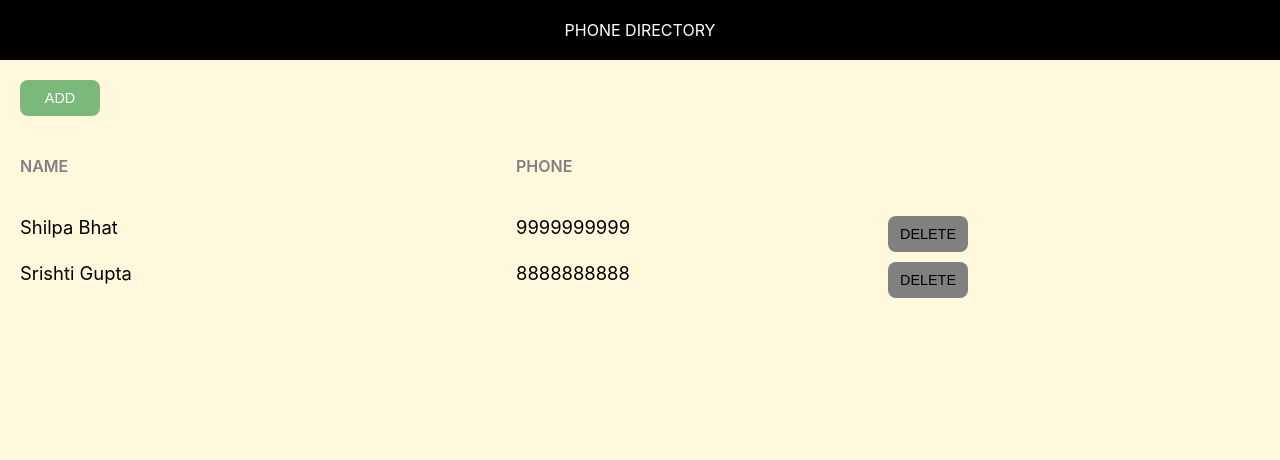
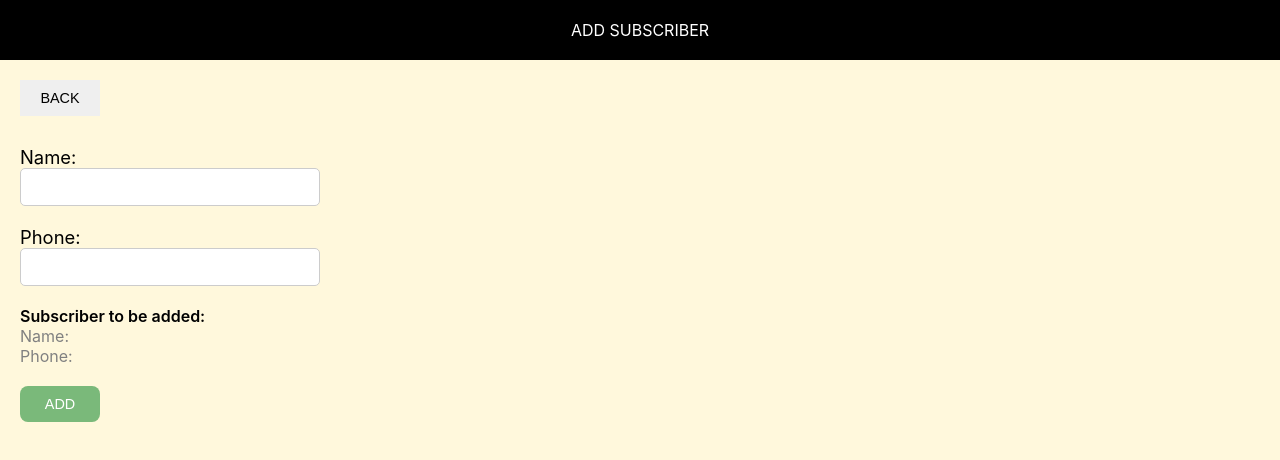
Before and after one commit to varunbhatnagar99/Phone-Directory, a React (Create React App) app: page /add in a window 1280 px wide. Shown: the top 460 px of the page. Built offline with nearby package versions, Linux system fonts and the light colour scheme.

Commit message:
Added routing for Add Subscriber page and Show Subscribers page

```diff
--- a/package.json
+++ b/package.json
@@ -8,6 +8,7 @@
     "@testing-library/user-event": "^7.1.2",
     "react": "^16.12.0",
     "react-dom": "^16.12.0",
+    "react-router-dom": "^5.1.2",
     "react-scripts": "3.3.0"
   },
   "scripts": {
--- a/src/AddSubscriber.js
+++ b/src/AddSubscriber.js
@@ -1,6 +1,7 @@
 import React,{Component} from 'react';
 import Header from './Header';
 import './AddSubscriber.css';
+import { Link } from 'react-router-dom';
 class AddSubscriber extends Component{
     constructor() {
         super();
@@ -20,6 +21,7 @@
         e.preventDefault();
         this.props.addSubscriberHandler(this.state);
         this.setState({ id: 0, name: '', phone: ' ' });
+        this.props.history.push("/");
     }
 
     render(){
@@ -29,7 +31,10 @@
             <div>
                 <Header heading ="Add Subscriber" />
                 <div className="component-body-container">
-                    <button className="custom-btn">Back</button>
+
+                    <Link to="/">
+                        <button className="custom-btn">Back</button>
+                    </Link>
                     <form className="subscriber-form" onSubmit={this.onFormSubmitted.bind(this)}>
                         <label htmlFor="name" className="label-control">Name: </label><br />
                         <input id="name" type="text" className="input-control" name="name" onChange={this.inputChangedHandler} /><br /><br />
--- a/src/PhoneDirectory.js
+++ b/src/PhoneDirectory.js
@@ -1,7 +1,7 @@
 import React, { Component } from 'react';
 import AddSubscriber from './AddSubscriber';
 import ShowSubscribers from './ShowSubscribers';
-
+import { BrowserRouter as Router, Route } from 'react-router-dom';
 class PhoneDirectory extends Component {
 
     constructor() {
@@ -35,8 +35,13 @@
 
     render() {
         return (
-            // <AddSubscriber addSubscriberHandler={this.addSubscriberHandler} />
-            <ShowSubscribers subscribersList={this.state.subscribersList} />
+
+            <Router>
+            <div>
+                <Route exact path="/" render={(props) => <ShowSubscribers {...props} subscribersList={this.state.subscribersList} />} />
+                <Route exact path="/add" render={({history}, props) => <AddSubscriber history={history} {...props} addSubscriberHandler={this.addSubscriberHandler} />} />
+            </div>
+        </Router>
         )
     }
 }
--- a/src/ShowSubscribers.js
+++ b/src/ShowSubscribers.js
@@ -1,13 +1,16 @@
 import React, { Component } from 'react';
 import Header from './Header.js';
 import './ShowSubscribers.css';
+import { Link } from 'react-router-dom';
 class ShowSubscribers extends Component {
     render() {
         return (
             <div>
               <Header heading="Phone Directory" />
               <div className="component-body-container">
-                <button className="custom-btn add-btn">Add</button>
+              <Link to="/add">
+            <button className="custom-btn add-btn">Add</button>
+          </Link>
                 <div className="grid-container heading-container">
                   <span className="grid-item name-heading">Name</span>
                   <span className="grid-item phone-heading">Phone</span>
--- a/src/index.js
+++ b/src/index.js
@@ -3,7 +3,7 @@
 import './index.css';
 import PhoneDirectory from './PhoneDirectory';
 import * as serviceWorker from './serviceWorker';
-import AddSusbscriber from './AddSubscriber';
+
 import './common.css';
 
 ReactDOM.render(<PhoneDirectory/>, document.getElementById('root'));
```
Also changed, not shown: 1 other file (tests, documents, lock files or other folders).
